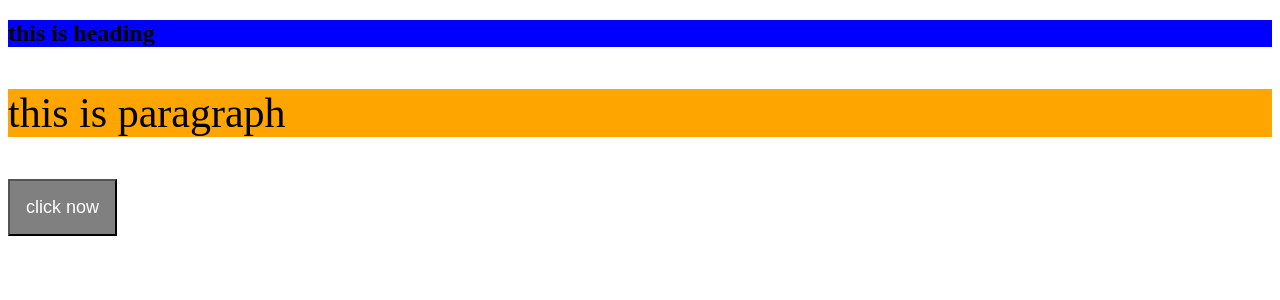
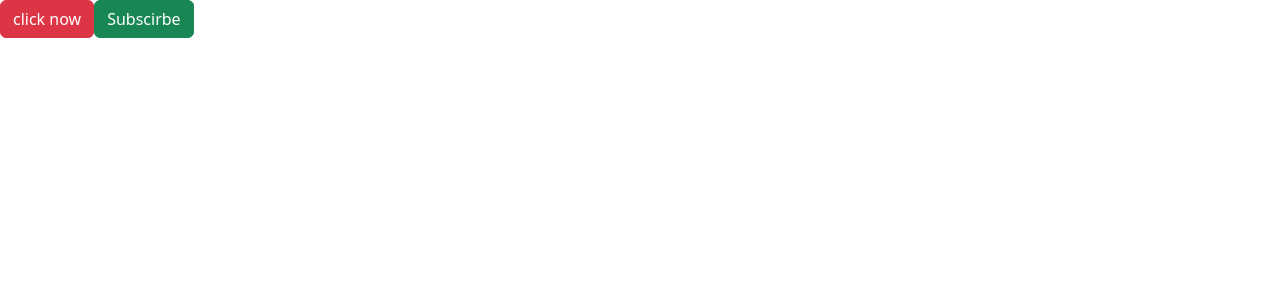
Before and after one commit to atifrafi/react-practice, a React (Vite) app: page / in a window 1280 px wide. Shown: the top 300 px of the page. Built offline with nearby package versions, Linux system fonts and the light colour scheme.

Commit message:
react bootstrap

```diff
--- a/package.json
+++ b/package.json
@@ -10,7 +10,9 @@
     "preview": "vite preview"
   },
   "dependencies": {
+    "bootstrap": "^5.3.8",
     "react": "^18.3.1",
+    "react-bootstrap": "^2.10.10",
     "react-dom": "^18.3.1",
     "styled-components": "^6.4.3"
   },
--- a/src/App.jsx
+++ b/src/App.jsx
@@ -24,6 +24,7 @@
 import Heading from "./components/16-external-style/Heading";
 import UserCard from "./components/17-module-css/UserCard";
 import TextCom from "./components/18-styled-component-library/Text";
+import BootsrtapButton from "./components/19-bootstrap/Button";
 
 
 const App = () => {
@@ -35,8 +36,11 @@
   const hobby2 = ['task1','task2','task3','task4',]
   return (
     <>
+    {/* for bootstrap */}
+    <BootsrtapButton/>
+
     {/* for styled component lib */}
-    <TextCom/>
+    {/* <TextCom/> */}
 
     {/* for module css */}
     {/* <UserCard uname='atif'/>
--- /dev/null
+++ b/src/components/19-bootstrap/Button.jsx
@@ -0,0 +1,29 @@
+// note :
+// bootstrap install karna ka baad ju bhi component use krna hai
+// usko import karna prta hai
+// example :
+// import Button from 'react-bootstrap/Button';
+// or less ideally
+// other way : import { Button } from 'react-bootstrap';
+// or ek import main.jsx mein bhi ya wala
+//import 'bootstrap/dist/css/bootstrap.min.css';
+
+
+
+import Button from 'react-bootstrap/Button';
+
+const BootsrtapButton =()=>{
+    return (
+        <>
+        <Button variant='danger'>
+            click now
+        </Button>
+
+        <Button variant='success'>
+            Subscirbe
+        </Button>
+        </>
+    )
+}
+
+export default BootsrtapButton;
--- a/src/main.jsx
+++ b/src/main.jsx
@@ -2,6 +2,8 @@
 import { createRoot } from 'react-dom/client'
 import './index.css'
 import App from './App.jsx'
+import 'bootstrap/dist/css/bootstrap.min.css';
+
 
 createRoot(document.getElementById('root')).render(
   <StrictMode>
```
Also changed, not shown: 1 other file (tests, documents, lock files or other folders).
